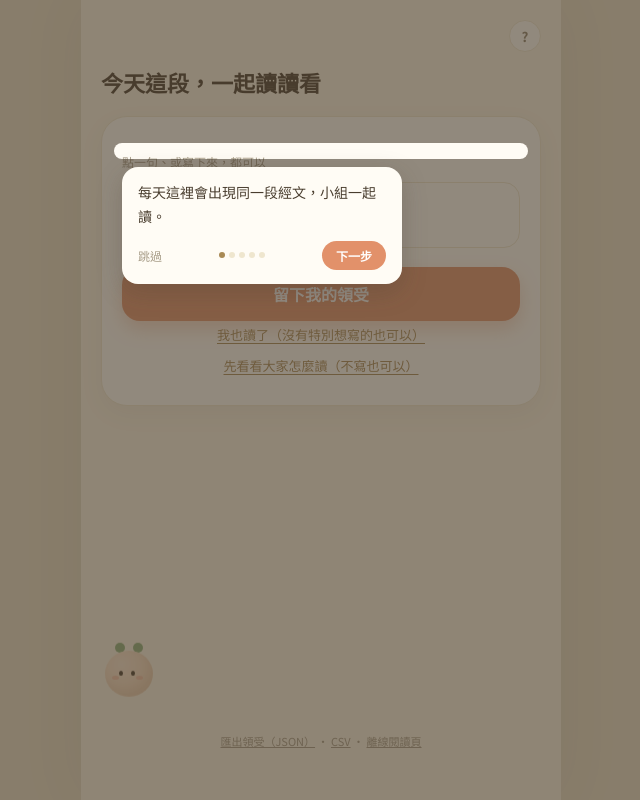
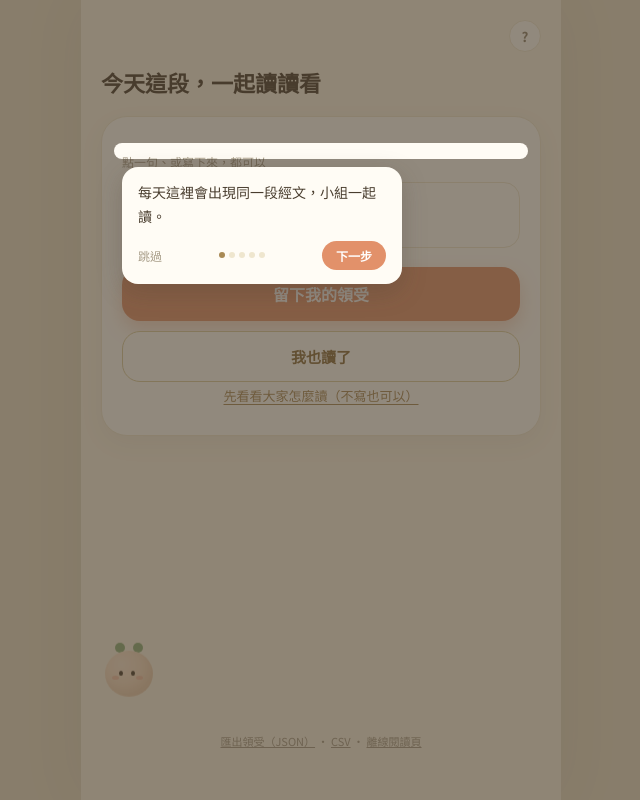
Before and after one commit to windsjp00171-star/GROUP-Devotion, a Flask app: template templates/home.html in a window 1280 px wide. Shown: the whole page, without its empty margins (319-959 px from the left). Run offline with Flask 3, Linux system fonts and the light colour scheme; the template is opened without the code that fills it, so the values that code supplies are empty; parts of the project's set-up code (start-up, migrations or seed data) failed here and were passed over.

Commit message:
首頁按鈕比重重新平衡：我也讀了升級成正式按鈕
「留下我的領受」跟「我也讀了」其實是對等的兩種選擇——都會真的長出一朵
花，只是投入的程度不同；但原本「我也讀了」只是個不起眼的底線文字連結，
跟純瀏覽用的「先看看大家怎麼讀」視覺上長得一樣輕，語意跟畫面對不起來。

改成跟「留下我的領受」同寬、同樣是實心按鈕外框的次要按鈕（沿用既有的
.btn--ghost 樣式），「先看看大家怎麼讀」保留原本的文字連結，因為它才是
真正最輕的那一層（不寫也不算、純粹只是去看）。順手清掉沒人在用的
.link-btn 舊樣式。

Co-Authored-By: Claude Sonnet 5 <noreply@anthropic.com>
Claude-Session: https://claude.ai/code/session_01XwvFgdJjHAodgiyCRY3Vb1

```diff
--- a/static/css/style.css
+++ b/static/css/style.css
@@ -279,6 +279,7 @@ body.tour-active {
 }
 
 .btn--ghost {
+  margin-top: 10px;
   background: var(--color-card);
   border: 1px solid #DCCE9E;
   color: #8A6D3B;
@@ -295,21 +296,6 @@ body.tour-active {
   text-underline-offset: 3px;
   cursor: pointer;
   padding: 4px 0 8px;
-}
-
-.link-btn {
-  display: block;
-  width: 100%;
-  text-align: center;
-  font-size: 13px;
-  color: var(--color-accent);
-  text-decoration: underline;
-  text-underline-offset: 3px;
-  cursor: pointer;
-  padding: 4px 0 8px;
-  background: none;
-  border: none;
-  font-family: var(--font-ui);
 }
 
 .submitted-banner {
--- a/templates/home.html
+++ b/templates/home.html
@@ -34,8 +34,8 @@
     <form method="post" action="{{ url_for('submit_reflection') }}">
       <input type="hidden" name="csrf_token" value="{{ csrf_token() }}">
       <input type="hidden" name="read_only" value="1">
-      <button type="submit" class="link-btn"
-              data-tour-step="4" data-tour-text="只是讀過，也可以按這個，不用特別寫字或標記哪一句。">我也讀了（沒有特別想寫的也可以）</button>
+      <button type="submit" class="btn btn--ghost"
+              data-tour-step="4" data-tour-text="只是讀過，也可以按這個，不用特別寫字或標記哪一句。">我也讀了</button>
     </form>
     <a class="link-quiet" href="{{ url_for('collision') }}"
        data-tour-step="5" data-tour-text="還沒想好要不要寫？也可以先看看大家怎麼讀這段。">先看看大家怎麼讀（不寫也可以）</a>
```
